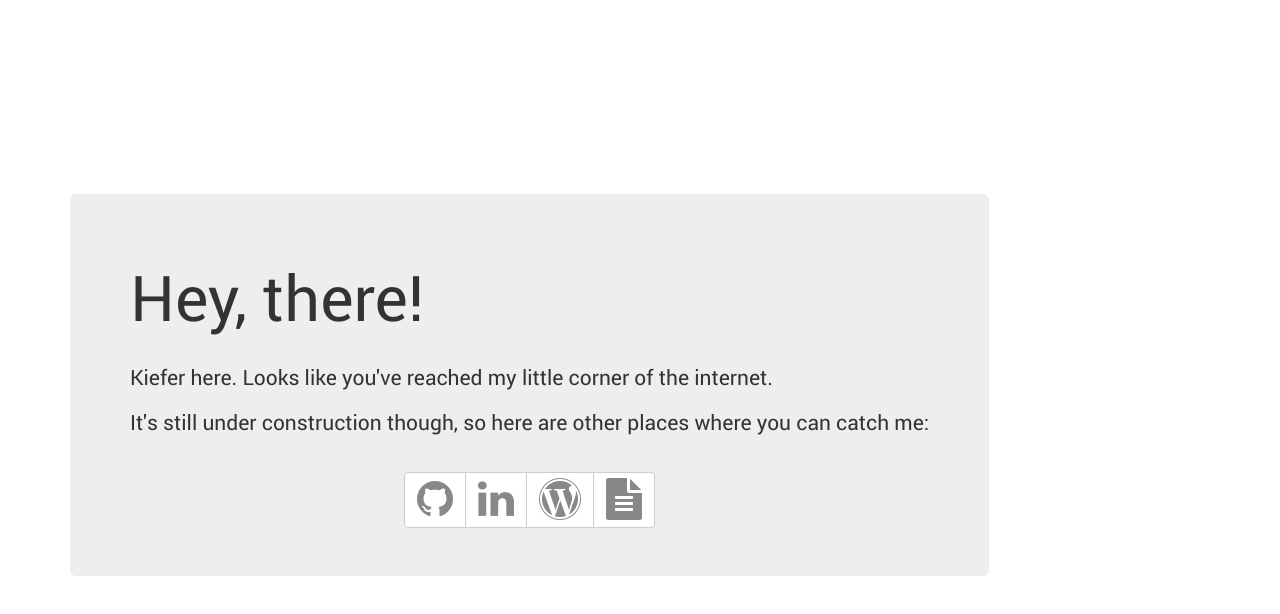
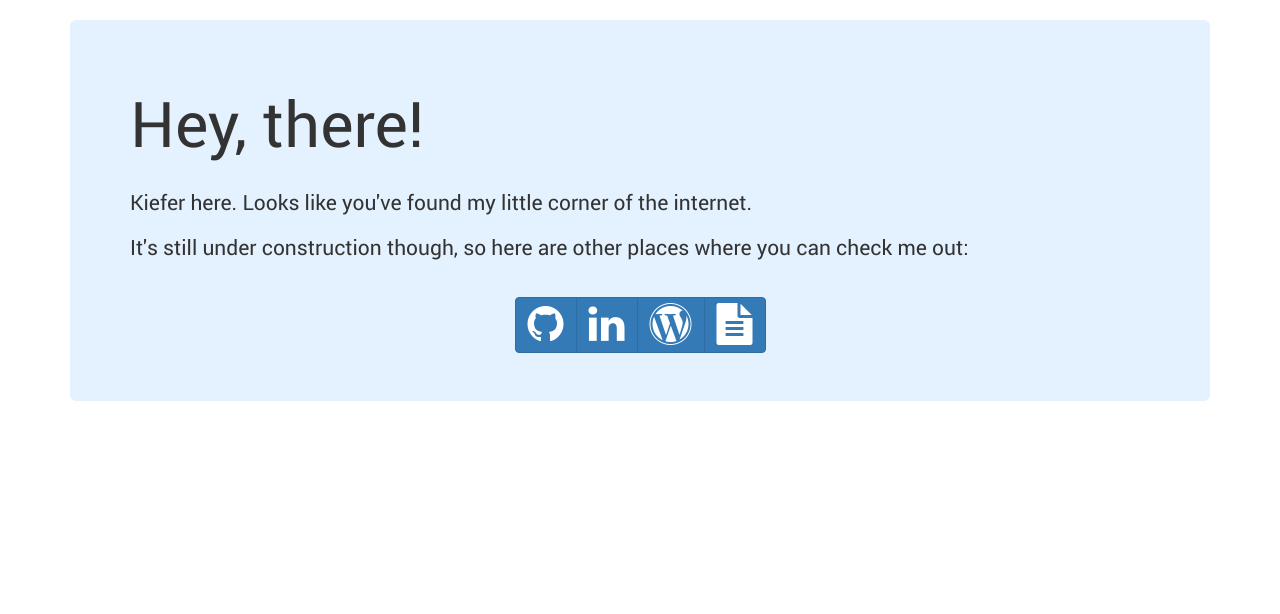
Before and after one commit to kieferyap/kieferyap.github.io, a plain HTML site: page index.html in a window 1280 px wide. Drawn offline with Linux system fonts and the light colour scheme.

Commit message:
Improved layout. Slightly.

```diff
--- a/assets/styles.css
+++ b/assets/styles.css
@@ -1,3 +1,4 @@
+
 @font-face {
 	font-family: 'Roboto';
 	font-style: normal;
@@ -9,17 +10,20 @@ body {
 	font-family: 'Roboto', Georgia, Times, serif;
 }
 
+.container > .jumbotron {
+	background-color: #E4F1FE;
+}
 
 .no-underline-hover:hover {
 	text-decoration: none;
 }
 
 .link-color {
-	color: #888888;
+	color: #FFFFFF;
 }
 
 .link-color:hover {
-	color: #333333;
+	color: #CCCCCC;
 }
 
 .vertical-center {
--- a/index.html
+++ b/index.html
@@ -6,33 +6,33 @@
 	<link rel="stylesheet" href="assets\styles.css">
 </head>
 <body>
-	<div class="container vertical-center">
+	<div class="container">
 		<br/>
 		<div class="jumbotron">
 			<h1>Hey, there!</h1>
 			<br/>
-			<p>Kiefer here. Looks like you've reached my little corner of the internet.</p>
-			<p>It's still under construction though, so here are other places where you can catch me: </p>
+			<p>Kiefer here. Looks like you've found my little corner of the internet.</p>
+			<p>It's still under construction though, so here are other places where you can check me out: </p>
 			<br/>
 
 			<div class="row text-center">
 				<div class="btn-group">
-					<button type="button" class="btn btn-default" aria-label="GitHub">
+					<button type="button" class="btn btn-primary" aria-label="GitHub">
 						<a href="https://github.com/kieferyap">
 							<span class="fa fa-3x no-underline-hover link-color fa-github"/>
 						</a>
 					</button>
-					<button type="button" class="btn btn-default" aria-label="LinkedIn">
+					<button type="button" class="btn btn-primary" aria-label="LinkedIn">
 						<a href="https://www.linkedin.com/in/kiefer-yap-b715155b">
 							<span class="fa fa-3x no-underline-hover link-color fa-linkedin"/>
 						</a>
 					</button>
-					<button type="button" class="btn btn-default" aria-label="Wordpress">
+					<button type="button" class="btn btn-primary" aria-label="Wordpress">
 						<a href="http://kieferyap.wordpress.com">
 							<span class="fa fa-3x no-underline-hover link-color fa-wordpress"/>
 						</a>
 					</button>
-					<button type="button" class="btn btn-default" aria-label="CV">
+					<button type="button" class="btn btn-primary" aria-label="CV">
 						<a href="project\main.pdf">
 							<span class="fa fa-3x no-underline-hover link-color fa-file-text"/>
 						</a>
```
